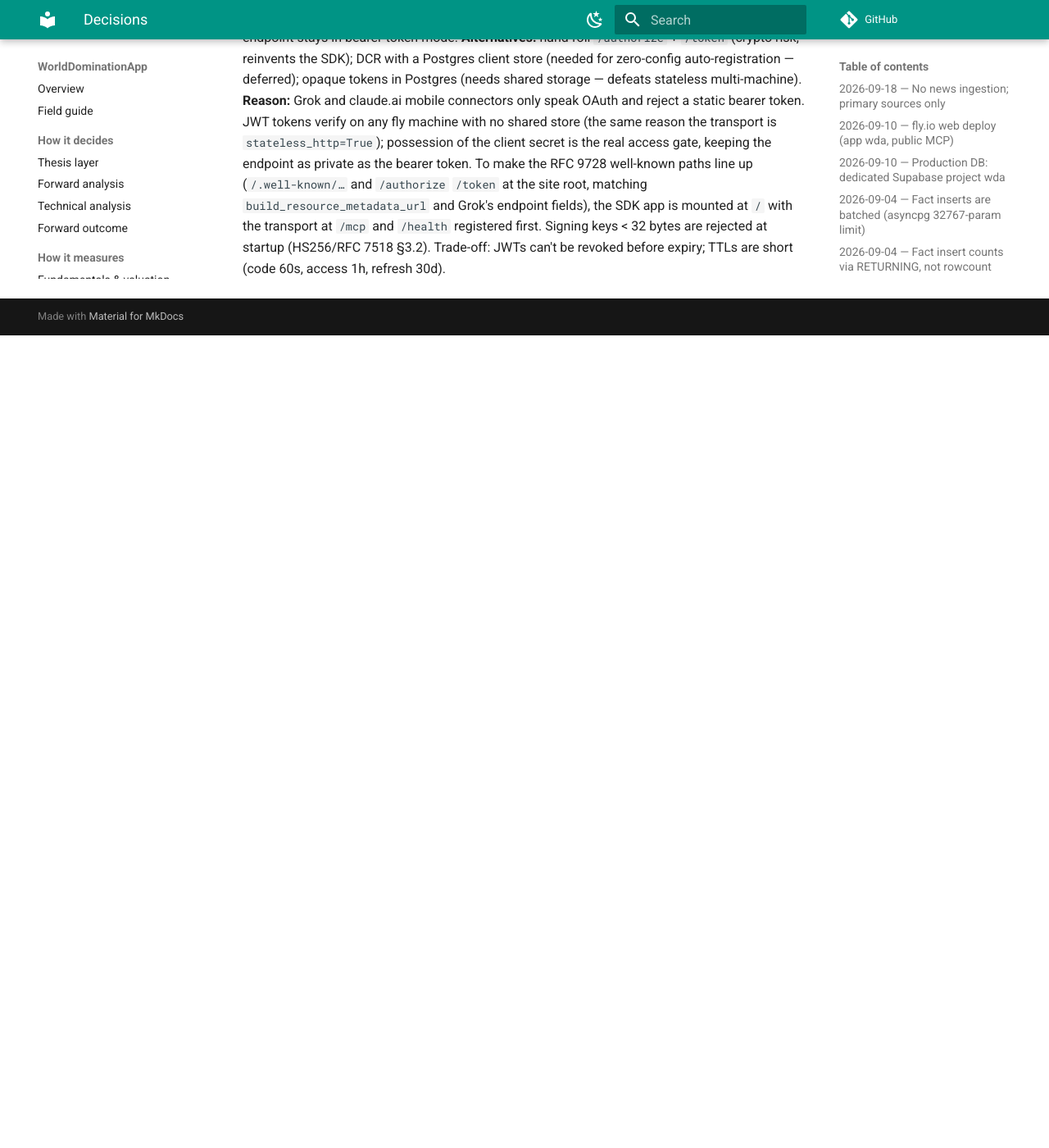
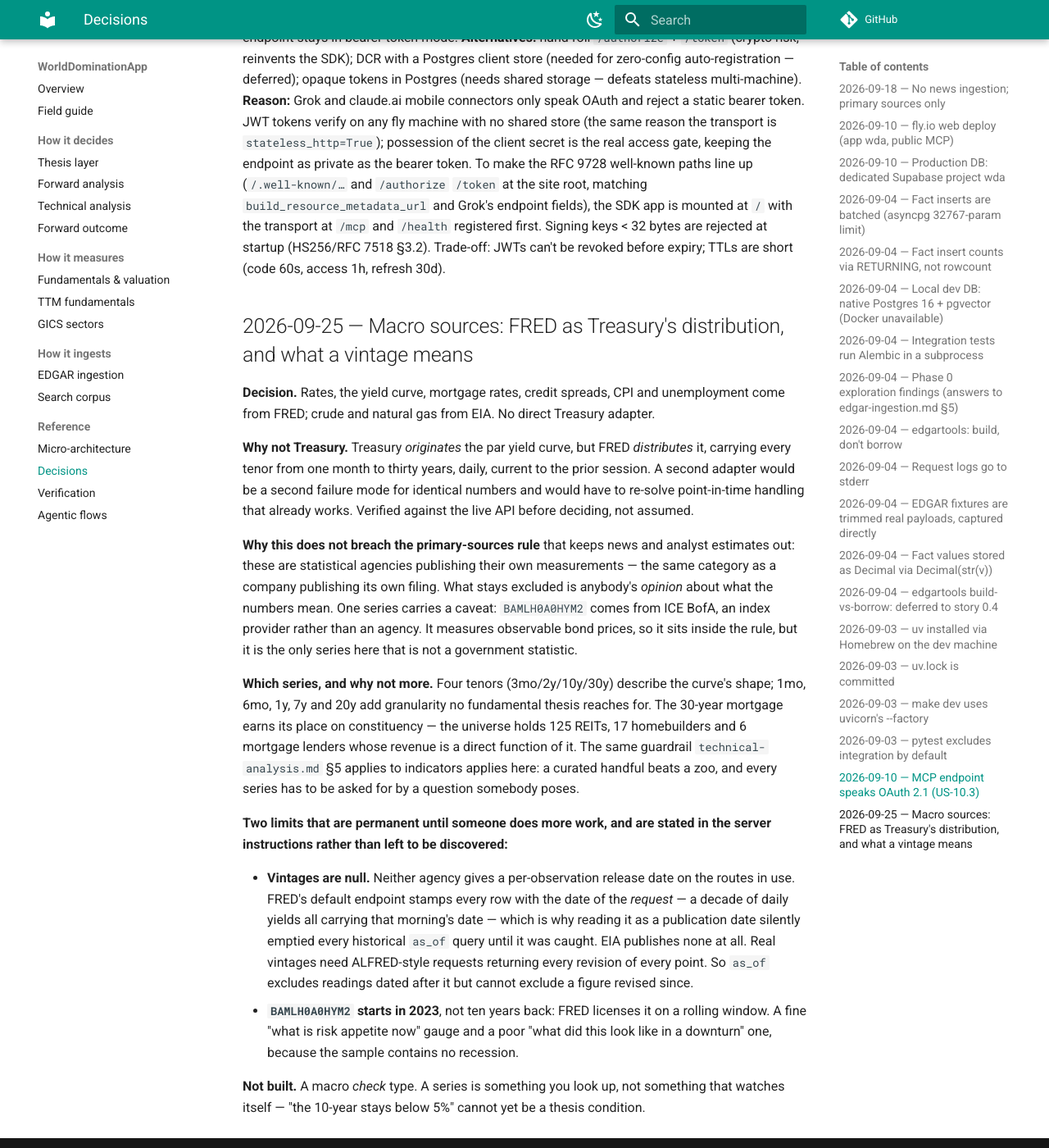
Before and after one commit to merklemelon/wda-docs, an MkDocs documentation site: the page built from docs/decisions.md, in a window 1280 px wide and 1400 px high, scrolled down 5788 px. Shown: the whole window at 82% size. Built offline with MkDocs 1.6.1 and Material for MkDocs 9.7.7, drawn with Linux system fonts in a browser that asks for light colours; comment, search, counter and statistics services are not loaded; before the commit the page ends 6197 px from its top, so only the background shows below that.

Commit message:
docs: macro coverage — the curve, mortgage rates and credit spreads
Mirrors the app repo. Adds the ADR recording why FRED rather than a direct
Treasury adapter (Treasury originates the curve, FRED distributes it), which
series earn a place and which do not, and the two limits that are permanent
until someone does more work: vintages are null on these routes, and the
credit spread's history starts in 2023 on a rolling licence window.

Co-Authored-By: Claude Opus 5 (1M context) <noreply@anthropic.com>

```diff
--- a/docs/architecture.md
+++ b/docs/architecture.md
@@ -212,7 +212,16 @@ describes. Macro figures are revised for years, so a point-in-time read excludes
 readings dated after `as_of` and readings not yet published by then — the same discipline
 `filed_at` enforces on facts. It is nullable on purpose: an agency that publishes no
 release date records None rather than the fetch date dressed up as one, and `as_of` then
-honestly degrades to filtering on the observation date. See `docs/decisions.md`.
+honestly degrades to filtering on the observation date.
+
+**In practice it is null everywhere today.** Neither agency gives a per-observation
+release date on the routes in use: FRED's default endpoint stamps every row with the date
+of the *request* (a decade of daily yields all carrying that morning's date, which is why
+reading it as a vintage silently emptied every historical query until 2026-09-24), and
+EIA publishes no release date at all. Real vintages need ALFRED-style requests returning
+every revision of every point — a larger fetch and a separate job. So `as_of` on macro
+excludes readings dated after it but cannot exclude a figure revised since, and every
+caller is told so in the response.
 
 Lineage of every derived number is documented in
 [fundamentals-and-valuation.md](fundamentals-and-valuation.md). L5 persistence (why the
@@ -235,6 +244,7 @@ server instructions that carry driving guidance per feature (pinned by a test):
 | Value | `get_valuation`, `get_prices` |
 | Rank | `screen`, `get_score`, `list_factors` |
 | Cohorts | `list_cohorts`, `get_cohort`, `create_cohort`*, `delete_cohort`*, `get_rule_fields`, `list_sectors` |
+| Macro | `list_macro_series`, `get_macro_series` |
 | Forward | `implied_expectations` |
 | Thesis | `get_thesis_schema`, `create_thesis`*, `get_thesis`, `evaluate_thesis`, `list_theses`, `delete_thesis`* |
 | Extend / ops | `request_enrichment`* (one approval: sync → fetch → extract → embed → index), `get_pipeline_status`, `get_ingest_status` (with `recent_failures`), and the granular `request_sync`*, `request_fetch`*, `request_embed`*, `request_index`*, `request_price_sync`* |
--- a/docs/decisions.md
+++ b/docs/decisions.md
@@ -230,3 +230,46 @@ Grok's endpoint fields), the SDK app is mounted at `/` with the transport at `/m
 and `/health` registered first. Signing keys < 32 bytes are rejected at startup
 (HS256/RFC 7518 §3.2). Trade-off: JWTs can't be revoked before expiry; TTLs are
 short (code 60s, access 1h, refresh 30d).
+
+## 2026-09-25 — Macro sources: FRED as Treasury's distribution, and what a vintage means
+
+**Decision.** Rates, the yield curve, mortgage rates, credit spreads, CPI and
+unemployment come from FRED; crude and natural gas from EIA. No direct Treasury adapter.
+
+**Why not Treasury.** Treasury *originates* the par yield curve, but FRED *distributes*
+it, carrying every tenor from one month to thirty years, daily, current to the prior
+session. A second adapter would be a second failure mode for identical numbers and would
+have to re-solve point-in-time handling that already works. Verified against the live API
+before deciding, not assumed.
+
+**Why this does not breach the primary-sources rule** that keeps news and analyst
+estimates out: these are statistical agencies publishing their own measurements — the
+same category as a company publishing its own filing. What stays excluded is anybody's
+*opinion* about what the numbers mean. One series carries a caveat: `BAMLH0A0HYM2` comes
+from ICE BofA, an index provider rather than an agency. It measures observable bond
+prices, so it sits inside the rule, but it is the only series here that is not a
+government statistic.
+
+**Which series, and why not more.** Four tenors (3mo/2y/10y/30y) describe the curve's
+shape; 1mo, 6mo, 1y, 7y and 20y add granularity no fundamental thesis reaches for. The
+30-year mortgage earns its place on constituency — the universe holds 125 REITs, 17
+homebuilders and 6 mortgage lenders whose revenue is a direct function of it. The same
+guardrail `technical-analysis.md` §5 applies to indicators applies here: a curated
+handful beats a zoo, and every series has to be asked for by a question somebody poses.
+
+**Two limits that are permanent until someone does more work, and are stated in the
+server instructions rather than left to be discovered:**
+
+- **Vintages are null.** Neither agency gives a per-observation release date on the
+  routes in use. FRED's default endpoint stamps every row with the date of the *request*
+  — a decade of daily yields all carrying that morning's date — which is why reading it
+  as a publication date silently emptied every historical `as_of` query until it was
+  caught. EIA publishes none at all. Real vintages need ALFRED-style requests returning
+  every revision of every point. So `as_of` excludes readings dated after it but cannot
+  exclude a figure revised since.
+- **`BAMLH0A0HYM2` starts in 2023**, not ten years back: FRED licenses it on a rolling
+  window. A fine "what is risk appetite now" gauge and a poor "what did this look like in
+  a downturn" one, because the sample contains no recession.
+
+**Not built.** A macro *check* type. A series is something you look up, not something
+that watches itself — "the 10-year stays below 5%" cannot yet be a thesis condition.
--- a/docs/field-guide.html
+++ b/docs/field-guide.html
@@ -890,7 +890,8 @@
           <li><span class="mono">list_macro_series</span> — what is on record, how fresh, how deep</li>
           <li><span class="mono">get_macro_series</span> — one series, newest first, point-in-time</li>
         </ul>
-        <p class="muted" style="font-size:.85rem;margin:.7em 0 0">Eight series, ten years each: the 10- and 2-year Treasury, the fed funds rate, the 10y&ndash;2y spread, CPI, unemployment, WTI crude and Henry Hub gas. Refreshed nightly at 17:30 ET, before the price sync, so the evening&rsquo;s reads see the same day&rsquo;s rates and the same day&rsquo;s closes.</p>
+        <p class="muted" style="font-size:.85rem;margin:.7em 0 0">Thirteen series: the Treasury curve (3-month, 2, 10 and 30 year) with both recession spreads, the fed funds rate, the 30-year mortgage, high-yield credit spreads, CPI, unemployment, WTI crude and Henry Hub gas. Roughly ten years each, refreshed nightly at 17:30 ET before the price sync, so the evening&rsquo;s reads see the same day&rsquo;s rates and the same day&rsquo;s closes.</p>
+        <p class="muted" style="font-size:.85rem;margin:.7em 0 0"><b>Two limits worth knowing.</b> Publication dates are null: neither agency gives a per-observation release date on these routes, so a dated read excludes figures dated after your date but cannot exclude one revised since. And the credit spread starts in 2023, not ten years back &mdash; a rolling licence window. It reads risk appetite now; it cannot tell you what a downturn looked like.</p>
         <p class="muted" style="font-size:.85rem;margin:.7em 0 0"><b>Why this is not a breach of the primary-sources rule.</b> These are statistical agencies publishing their own measurements &mdash; the same category as a company publishing its own filing. What stays out is anyone&rsquo;s <em>opinion</em> about what the numbers mean.</p>
       </div>
       <div class="card">
```
